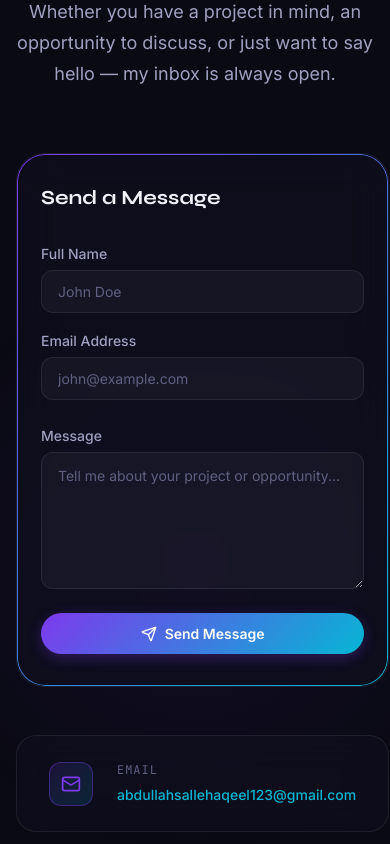
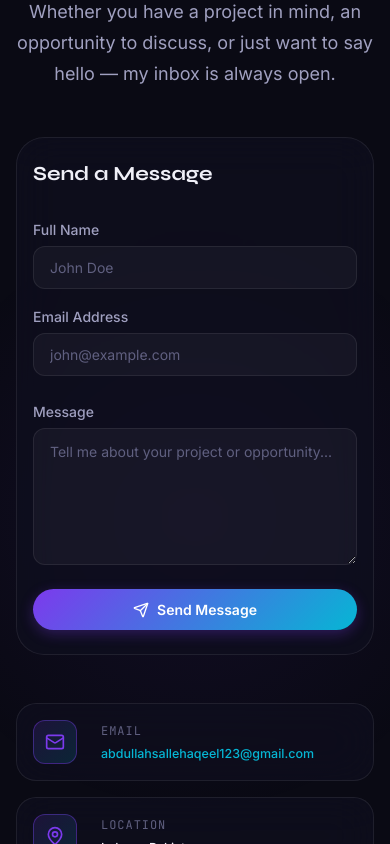
Before and after one commit to Abdullah929-design/portfolio, a React (Vite) app in the folder mern-portfolio-main/client/: page / in a window 390 px wide. Shown: the part 5420-6264 px from the top of the page. Built offline with nearby package versions, Linux system fonts and the light colour scheme.

Commit message:
Fixed Contact Section

```diff
--- a/mern-portfolio-main/client/src/components/Contact.css
+++ b/mern-portfolio-main/client/src/components/Contact.css
@@ -272,3 +272,65 @@
     padding: var(--space-xl) var(--space-lg);
   }
 }
+
+
+@media (max-width: 480px) {
+  .contact {
+    overflow: hidden;
+  }
+
+  .contact .section-wrapper {
+    padding-left: var(--space-md);
+    padding-right: var(--space-md);
+  }
+
+  .contact__inner {
+    gap: var(--space-2xl);
+    width: 100%;
+  }
+
+  .contact__grid {
+    width: 100%;
+    overflow: hidden;
+  }
+
+  /* ✅ Fix gradient-border overflow on mobile */
+  .contact__form.gradient-border::before {
+    display: none;
+  }
+
+  .contact__form {
+    padding: var(--space-lg) var(--space-md);
+    width: 100%;
+    box-sizing: border-box;
+    border: 1px solid var(--border-accent); /* ✅ replace gradient border with simple one */
+    overflow: hidden;
+  }
+
+  .contact__form-wrapper {
+    width: 100%;
+    overflow: hidden;
+  }
+
+  .contact__input {
+    width: 100%;
+    box-sizing: border-box;
+    max-width: 100%;
+  }
+
+  .contact__textarea {
+    width: 100%;
+    box-sizing: border-box;
+    max-width: 100%;
+  }
+
+  .contact__info-card {
+    padding: var(--space-md);
+  }
+
+  /* ✅ Prevent long email from overflowing */
+  .contact__info-value {
+    word-break: break-all;
+    font-size: 0.78rem;
+  }
+}
```
